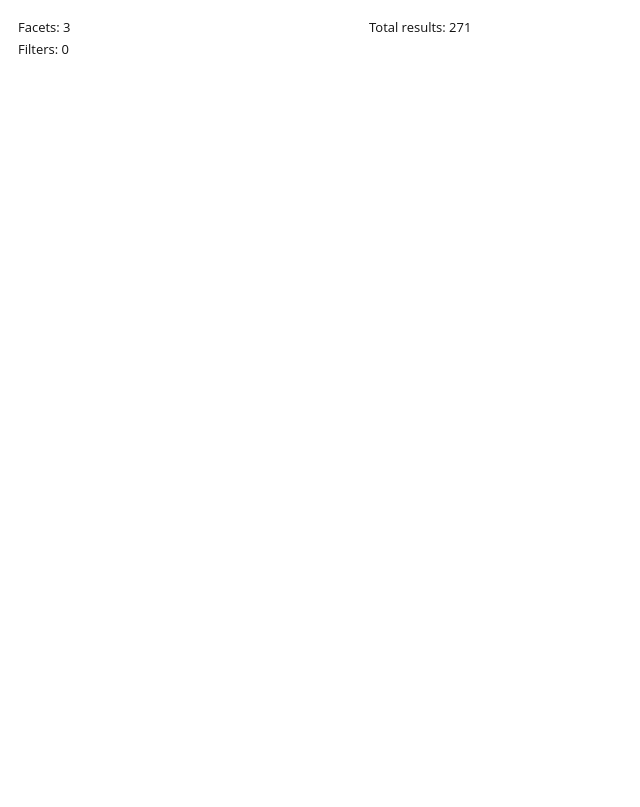
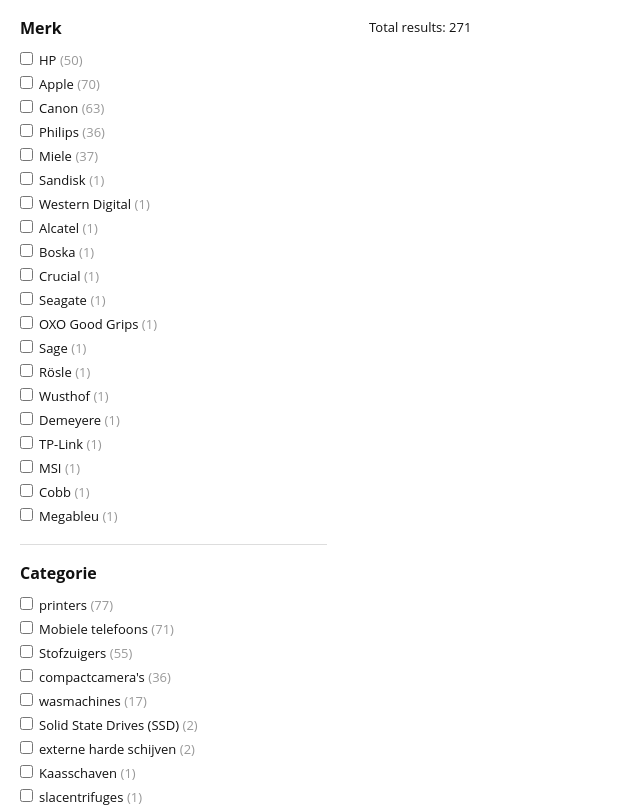
Before and after one commit to aengelse/search-api-poc, a React (Create React App) app: page / in a window 1280 px wide. Shown: the top 807 px of the page, without its empty margins (0-640 px from the left). Built offline with nearby package versions, Linux system fonts and the light colour scheme.

Commit message:
Render all facets

```diff
--- /dev/null
+++ b/src/components/Facet.js
@@ -0,0 +1,31 @@
+import React from 'react';
+
+const FacetValue = ({ facet }) => (
+  <fieldset className="facets__section">
+    <legend className="facets__section-title">
+      {facet.displayName}
+    </legend>
+    {facet.facetValues.map(facetValue => (
+      <div className="facets__item" key={facetValue.reference}>
+        <label className="facet" htmlFor="facetValue.slug">
+          <input
+            type="checkbox"
+            name={facetValue.facetSlugType}
+            id={facetValue.slug}
+            value={facetValue.slug}
+            className="facet__checkbox"
+          />
+          <span className="facet__label">
+            {facetValue.displayValue}
+          </span>
+          <span className="facet__count">
+            ({facetValue.count})
+          </span>
+        </label>
+      </div>
+      )
+    )}
+  </fieldset>
+);
+
+export default FacetValue;
--- /dev/null
+++ b/src/components/Facets.js
@@ -0,0 +1,13 @@
+import React from 'react';
+
+import Facet from './Facet';
+
+const Facets = ({ facets }) => (
+  <div className="facets">
+    <form className="facets__form">
+      {facets.map(facet => <Facet facet={facet} key={facet.facetName} />)}
+    </form>
+  </div>
+);
+
+export default Facets;
--- a/src/components/Layout.js
+++ b/src/components/Layout.js
@@ -1,12 +1,13 @@
 import React from 'react';
 import { connect } from 'react-redux';
 
-const Layout = ({ facets, filters, pagination }) => (
-  <div className="container js-ecommerce-container">
+import Facets from './Facets';
+
+const Layout = ({ facets, pagination }) => (
+  <div className="container">
     <div className="filtered-search">
       <div className="filtered-search__filters visible-from-medium">
-        Facets: {facets.length} <br />
-        Filters: {filters.length}
+        <Facets facets={facets} />
       </div>
       <div className="filtered-search__results">
         Total results: {pagination.totalResults}
```
